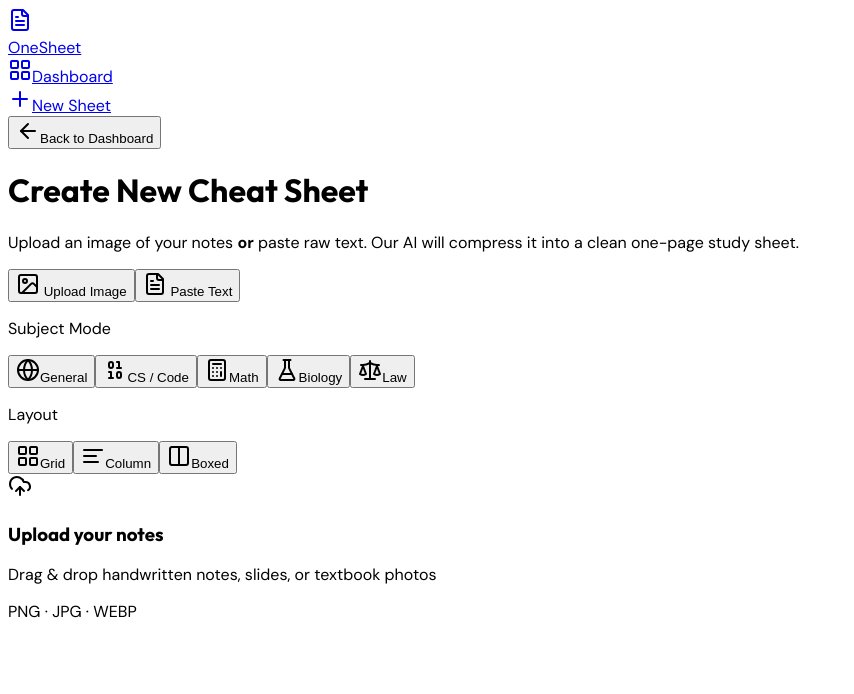
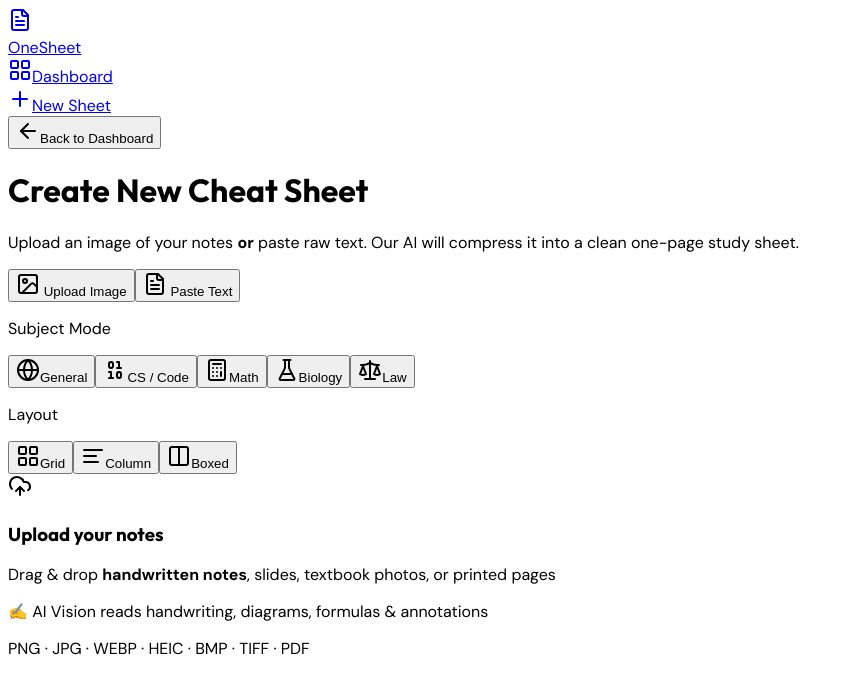
Before and after one commit to harininr/OneSheet, a React (Vite) app in the folder client/: page /create in a window 1280 px wide. Shown: the top 694 px of the page, without its empty margins (0-854 px from the left). Built offline with nearby package versions, Linux system fonts and the light colour scheme; a web font is replaced by a local one.

Commit message:
feat: update Dropzone for handwritten notes with expanded format support
Added HEIC, BMP, TIFF, GIF, PDF to accepted formats. Updated UI messaging
to emphasize AI Vision handwriting recognition capability.

```diff
--- a/client/src/components/Dropzone.tsx
+++ b/client/src/components/Dropzone.tsx
@@ -46,7 +46,7 @@ export function Dropzone({ onDropImage, onSubmitText, isUploading = false }: Dro
 
   const { getRootProps, getInputProps, isDragActive } = useDropzone({
     onDrop: onDropCallback,
-    accept: { 'image/*': ['.png', '.jpg', '.jpeg', '.webp'] },
+    accept: { 'image/*': ['.png', '.jpg', '.jpeg', '.webp', '.gif', '.bmp', '.heic', '.heif', '.tiff', '.tif'], 'application/pdf': ['.pdf'] },
     maxFiles: 1,
     disabled: isUploading || mode !== "image",
     noClick: mode !== "image",
@@ -163,9 +163,14 @@ export function Dropzone({ onDropImage, onSubmitText, isUploading = false }: Dro
                       <h3 className="font-display text-lg font-bold text-emerald-900">
                         {isDragActive ? "Drop it here!" : "Upload your notes"}
                       </h3>
-                      <p className="mt-1 max-w-xs text-sm text-emerald-600">Drag & drop handwritten notes, slides, or textbook photos</p>
-                      <div className="mt-4 rounded-full border border-emerald-200 bg-emerald-50 px-4 py-1 text-xs font-medium text-emerald-600">
-                        PNG · JPG · WEBP
+                      <p className="mt-1 max-w-xs text-sm text-emerald-600">
+                        Drag & drop <strong>handwritten notes</strong>, slides, textbook photos, or printed pages
+                      </p>
+                      <p className="mt-1 text-xs text-emerald-400">
+                        ✍️ AI Vision reads handwriting, diagrams, formulas & annotations
+                      </p>
+                      <div className="mt-3 rounded-full border border-emerald-200 bg-emerald-50 px-4 py-1 text-xs font-medium text-emerald-600">
+                        PNG · JPG · WEBP · HEIC · BMP · TIFF · PDF
                       </div>
                     </motion.div>
                   )}
```
